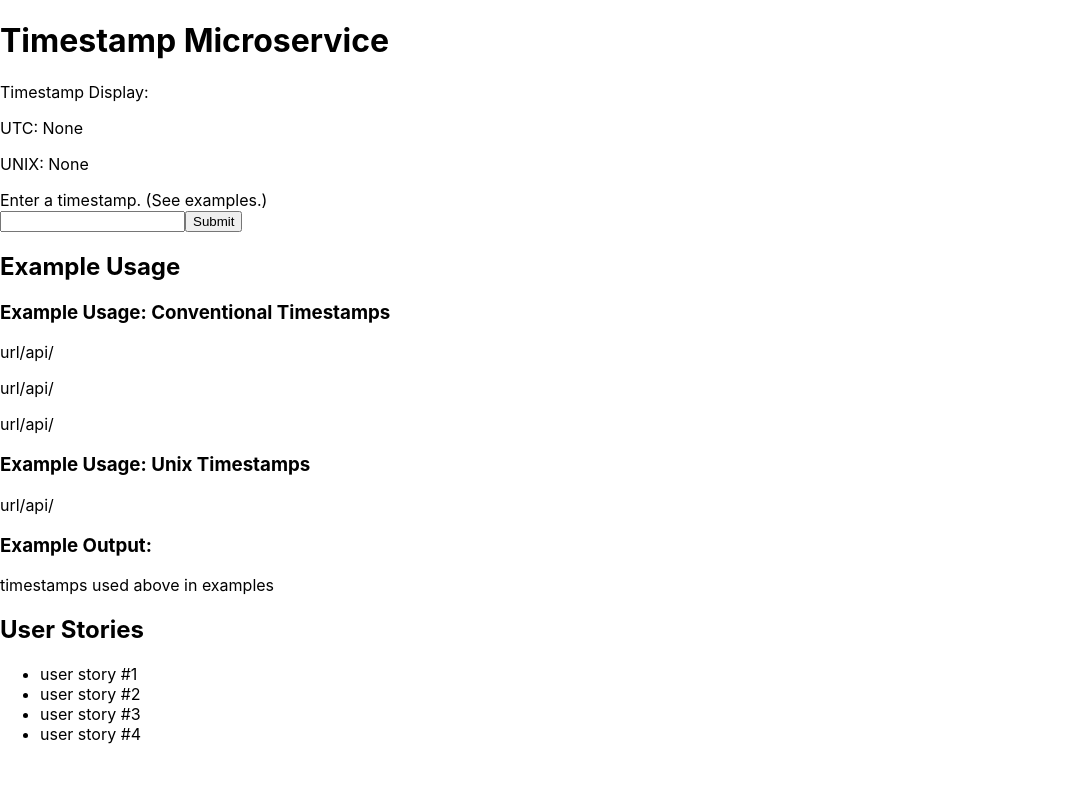
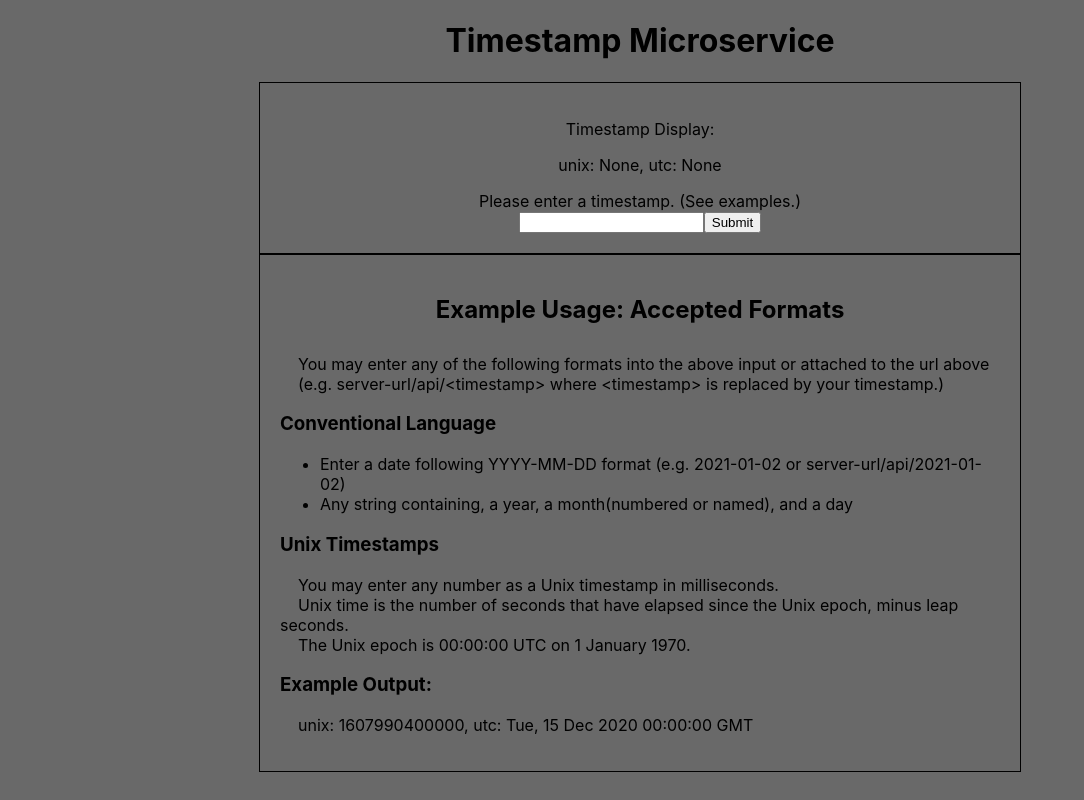
Before and after one commit to bry-oc/heroku-timestamp-microservice, a React (Create React App) app in the folder client/: page / in a window 1280 px wide. Shown: the whole page, without its empty margins (0-1084 px from the left). Built offline with nearby package versions, Linux system fonts and the light colour scheme.

Commit message:
Styling for frontend

```diff
--- a/client/src/App.js
+++ b/client/src/App.js
@@ -2,7 +2,7 @@ import './App.css';
 import Title from './components/title.js';
 import Button from './components/button.js';
 import ExampleUsage from './components/exampleusage.js';
-import UserStories from './components/userstories.js'
+//import UserStories from './components/userstories.js'
 
 function App() {
   return (
@@ -10,7 +10,6 @@ function App() {
       < Title title="Timestamp Microservice" />
       < Button />
       < ExampleUsage />
-      < UserStories />
     </div>
 
   );
--- a/client/src/components/button.js
+++ b/client/src/components/button.js
@@ -22,12 +22,11 @@ function Button(){
 
 
     return(
-        <div>
+        <div className="container timeDisplay">
             <p>Timestamp Display:<br></br></p>
-            <p> UTC: {!utc ? "None" : utc} <br></br></p>
-            <p> UNIX: {!unix ? "None" : unix} </p>
+            <p> unix: {!unix ? "None" : unix}, utc: {!utc ? "None" : utc} </p>
             <form id="timestampform" onSubmit={getTimestamp}>
-                <label htmlFor="timestamp">Enter a timestamp. (See examples.)<br></br></label>
+                <label htmlFor="timestamp">Please enter a timestamp. (See examples.)<br></br></label>
                 <input type="text" id="timestamp" name="timestamp" defaultValue=""></input>
                 {/*
                     onSubmit, take the timestamp and send to url/api/timestamp
--- a/client/src/components/exampleusage.js
+++ b/client/src/components/exampleusage.js
@@ -2,16 +2,18 @@ import Header from './header.js'
 
 function ExampleUsage(){
     return(
-        <div id="exampleusage" className="content">
-            < Header headerTitle="Example Usage"/>
-            <h3>Example Usage: Conventional Timestamps</h3>
-            <p>url/api/</p>
-            <p>url/api/</p>
-            <p>url/api/</p>
-            <h3>Example Usage: Unix Timestamps</h3>
-            <p>url/api/</p>
+        <div id="exampleusage" className="container">
+            < Header headerTitle="Example Usage: Accepted Formats"/>
+            <p>&nbsp;&nbsp;&nbsp;&nbsp;You may enter any of the following formats into the above input or attached to the url above<br></br> &nbsp;&nbsp;&nbsp;&nbsp;(e.g. server-url/api/&lt;timestamp&gt; where &lt;timestamp&gt; is replaced by your timestamp.)</p>
+            <h3>Conventional Language</h3>
+            <ul>
+                <li>Enter a date following YYYY-MM-DD format (e.g. 2021-01-02 or server-url/api/2021-01-02)</li>
+                <li>Any string containing, a year, a month(numbered or named), and a day</li>
+            </ul>
+            <h3>Unix Timestamps</h3>
+            <p>&nbsp;&nbsp;&nbsp;&nbsp;You may enter any number as a Unix timestamp in milliseconds.  <br></br>&nbsp;&nbsp;&nbsp;  Unix time is the number of seconds that have elapsed since the Unix epoch, minus leap seconds.<br></br>&nbsp;&nbsp;&nbsp;  The Unix epoch is 00:00:00 UTC on 1 January 1970.</p>
             <h3>Example Output: </h3>
-            <p>timestamps used above in examples</p>
+            <p>&nbsp;&nbsp;&nbsp;&nbsp;unix: 1607990400000, utc: Tue, 15 Dec 2020 00:00:00 GMT</p>
         </div>
     )
 }
--- a/client/src/components/header.js
+++ b/client/src/components/header.js
@@ -1,6 +1,6 @@
 function Header(props){
     return (
-        <h2>{props.headerTitle}</h2>
+        <h2 className="header">{props.headerTitle}</h2>
     );
 }
 
--- a/client/src/components/userstories.js
+++ b/client/src/components/userstories.js
@@ -2,7 +2,7 @@ import Header from './header.js'
 
 function UserStories(){
     return(
-        <div>
+        <div className="container">
             <Header headerTitle="User Stories" />
             <ul>
                 <li>user story #1</li>
--- a/client/src/index.css
+++ b/client/src/index.css
@@ -1,12 +1,40 @@
 body {
-  margin: 0;
+  min-width: 220px;
+  margin:0 auto;
+  height: calc(100%-20px);
   font-family: -apple-system, BlinkMacSystemFont, 'Segoe UI', 'Roboto', 'Oxygen',
     'Ubuntu', 'Cantarell', 'Fira Sans', 'Droid Sans', 'Helvetica Neue',
     sans-serif;
   -webkit-font-smoothing: antialiased;
   -moz-osx-font-smoothing: grayscale;
+  display: flex;
+  justify-content: center;
+  align-items: center;
+  background-color: #696969;
+  overflow: auto;
 }
-
+.title {
+  text-align: center;
+}
+.timeDisplay p{
+  text-align: center;
+}
+.container {
+  border: 1px solid black;
+  text-align: center;
+  max-width:720px;
+  margin:0 auto;
+  padding: 20px;
+}
+.container li, p {
+  text-align: left;
+}
+h2 {
+  padding-bottom: 10px;
+}
+h3 {
+  text-align: left;
+}
 code {
   font-family: source-code-pro, Menlo, Monaco, Consolas, 'Courier New',
     monospace;
```
